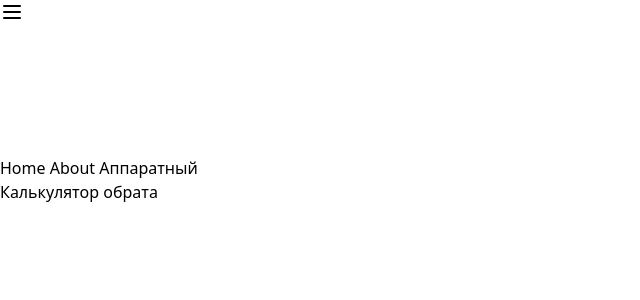
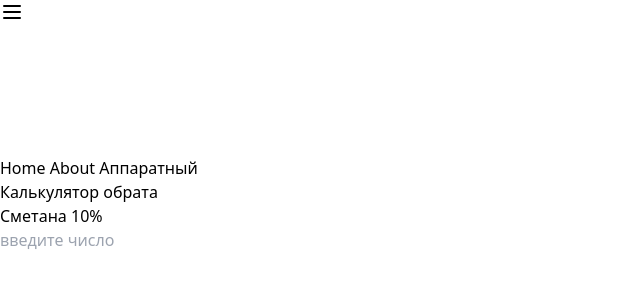
Before and after one commit to Roman-wdesign/tom-milk, a Vue app: page /gear in a window 1280 px wide. Shown: the top 300 px of the page, without its empty margins (0-640 px from the left). Built offline with nearby package versions, Linux system fonts and the light colour scheme.

Commit message:
Add placeholder

```diff
--- a/src/Gear/gear-Inputs/MainGearInput.vue
+++ b/src/Gear/gear-Inputs/MainGearInput.vue
@@ -2,15 +2,16 @@
 import type { IGearInput } from '@/shared/models/GearModel'
 export interface Props {
   modelValue: IGearInput<number>
+  label: string
 }
-// const props = defineProps<Props>()
+const props = defineProps<Props>()
 
 const emit = defineEmits<{
   //(e: 'update:modelValue', number: string): void
   updateValue: [name: string]
 }>()
 
-defineProps(['modelValue'])
+//defineProps(['modelValue'])
 
 //const emit = defineEmits(['update:modelValue'])
 
@@ -20,5 +21,11 @@ const updateValue = (e: Event) => {
 </script>
 
 <template>
-  <input class="border-2 border-amber-800" type="number" :value="modelValue" @input="updateValue" />
+  <input
+    class="border-2 border-amber-800"
+    :placeholder="props.label"
+    type="number"
+    :value="modelValue"
+    @input="updateValue"
+  />
 </template>
--- a/src/shared/views/GearView.vue
+++ b/src/shared/views/GearView.vue
@@ -10,6 +10,7 @@ const message = ref('')
     <h5 class="text-2xl mt-16">Калькулятор обрата</h5>
   </div>
   <div class="grid grid-cols-4 gap-4">
+    <p>Сметана 10%</p>
     <MainGearInput label="введите число" v-model.number="message" />{{ message }}
   </div>
 </template>
```
